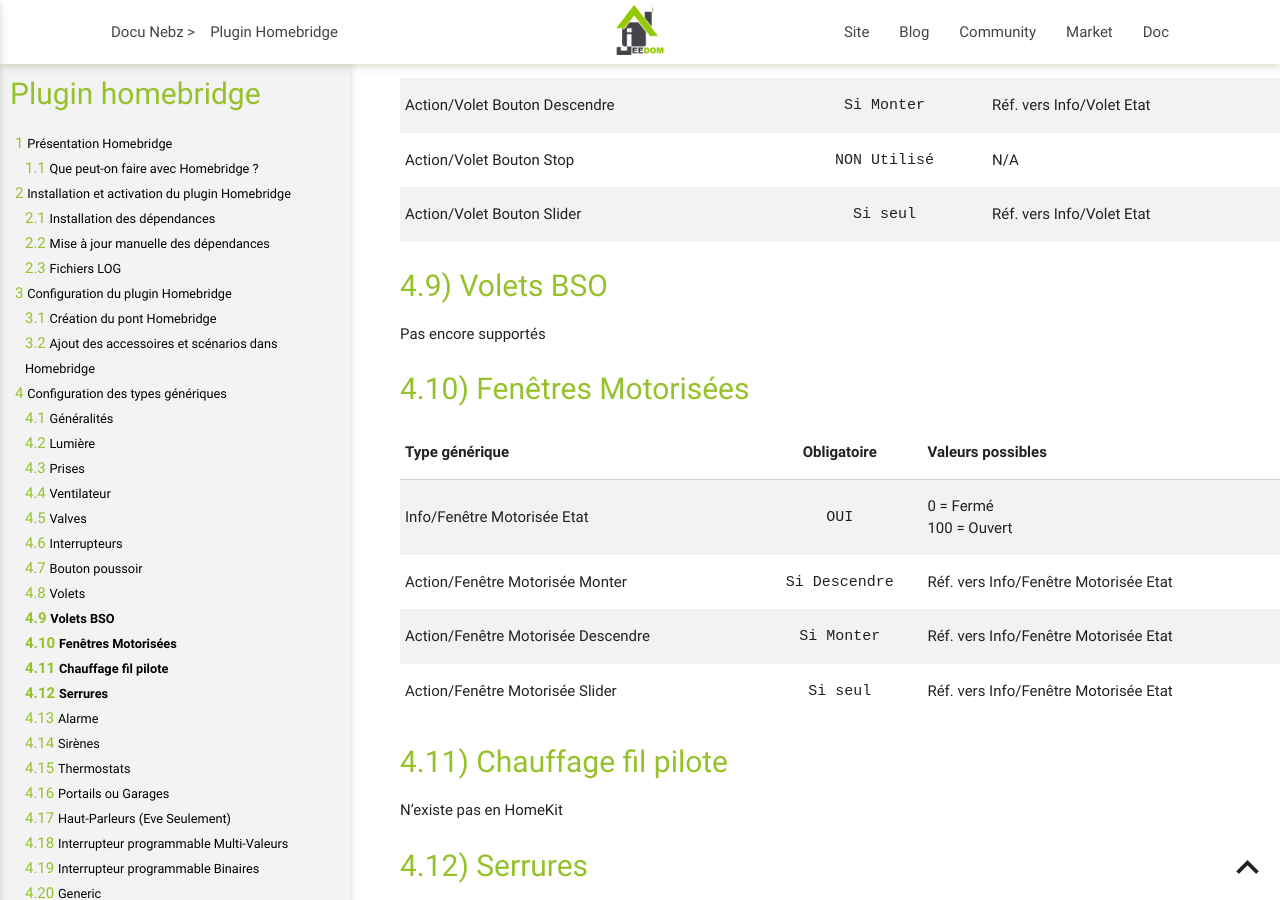
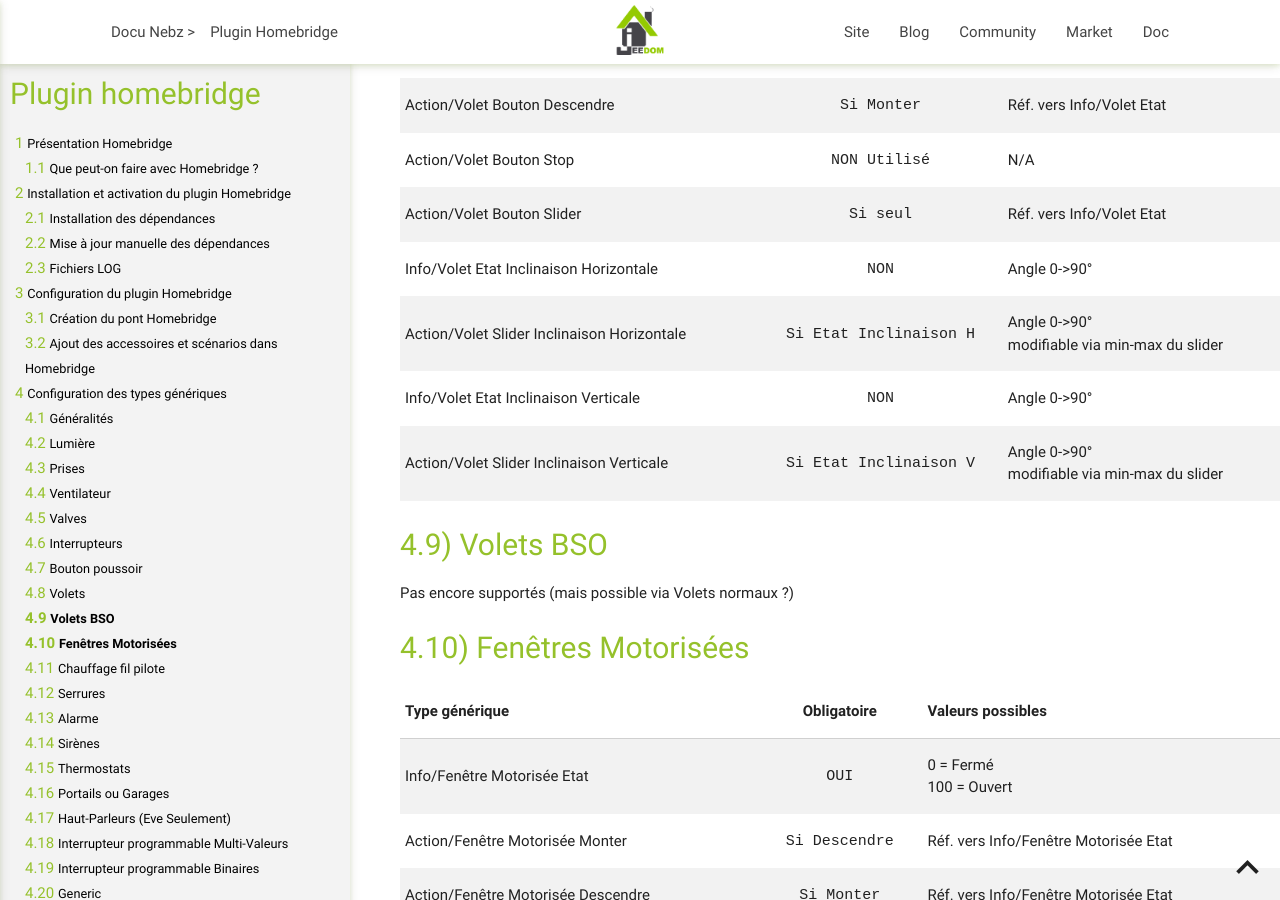
Before and after one commit to NebzHB/jeedom_docs, a Jekyll site: the page built from plugins/homebridge/fr_FR/index.md, in a window 1280 px wide and 900 px high, scrolled down 15041 px. Built offline with Jekyll 4.4.1, drawn with Linux system fonts in a browser that asks for light colours.

Commit message:
Update index.md

```diff
--- a/plugins/homebridge/fr_FR/index.md
+++ b/plugins/homebridge/fr_FR/index.md
@@ -292,11 +292,15 @@
 |Action/Volet Bouton Descendre|`Si Monter`|Réf. vers Info/Volet Etat|
 |Action/Volet Bouton Stop|`NON Utilisé`|N/A|
 |Action/Volet Bouton Slider|`Si seul`|Réf. vers Info/Volet Etat|
+|Info/Volet Etat Inclinaison Horizontale|`NON`|Angle 0->90°|
+|Action/Volet Slider Inclinaison Horizontale|`Si Etat Inclinaison H`|Angle 0->90°<br/>modifiable via min-max du slider|
+|Info/Volet Etat Inclinaison Verticale|`NON`|Angle 0->90°|
+|Action/Volet Slider Inclinaison Verticale|`Si Etat Inclinaison V`|Angle 0->90°<br/>modifiable via min-max du slider|
 
 Volets BSO
 ----------
 
-Pas encore supportés
+Pas encore supportés (mais possible via Volets normaux ?)
 
 Fenêtres Motorisées
 -------------------
```
